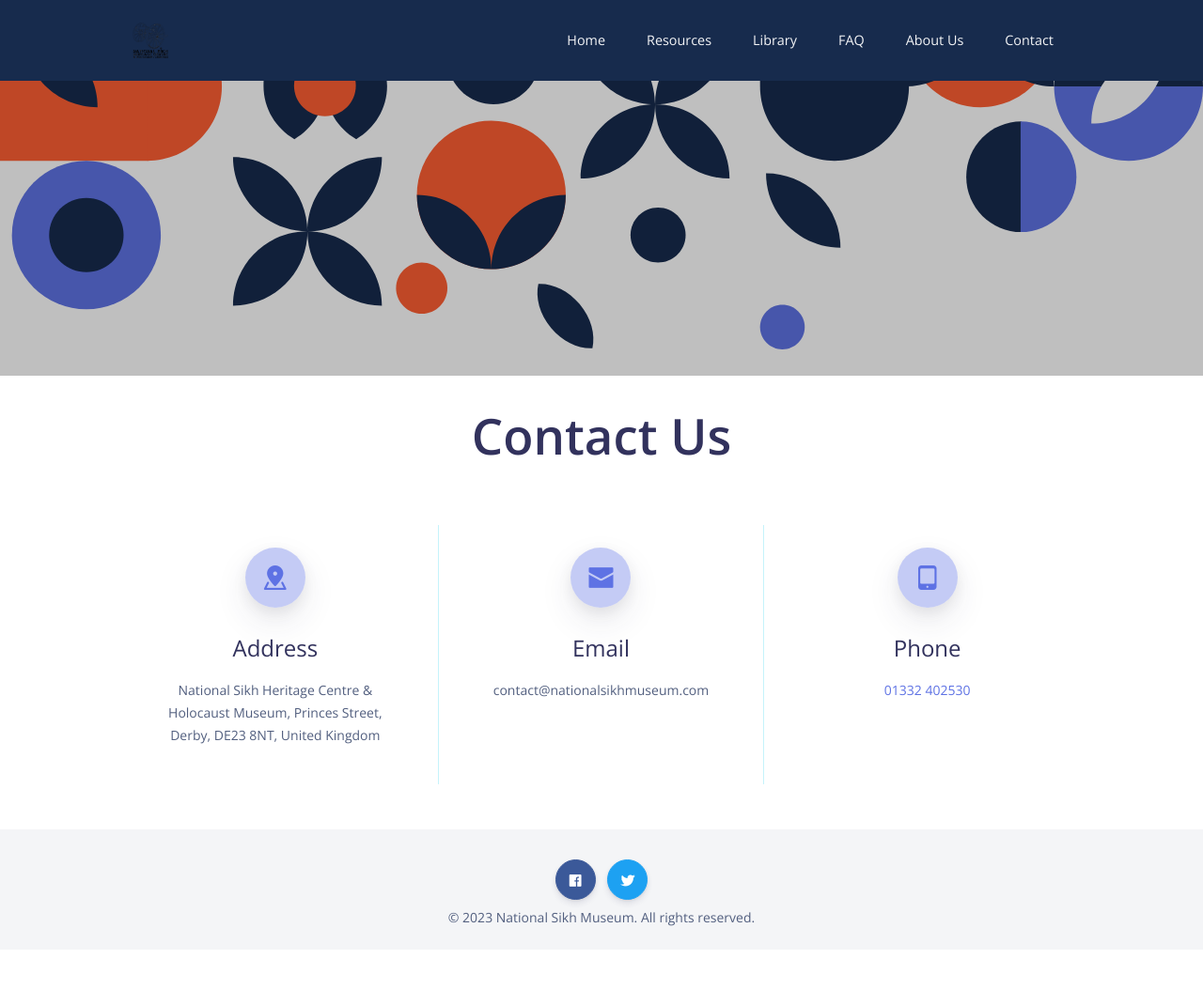
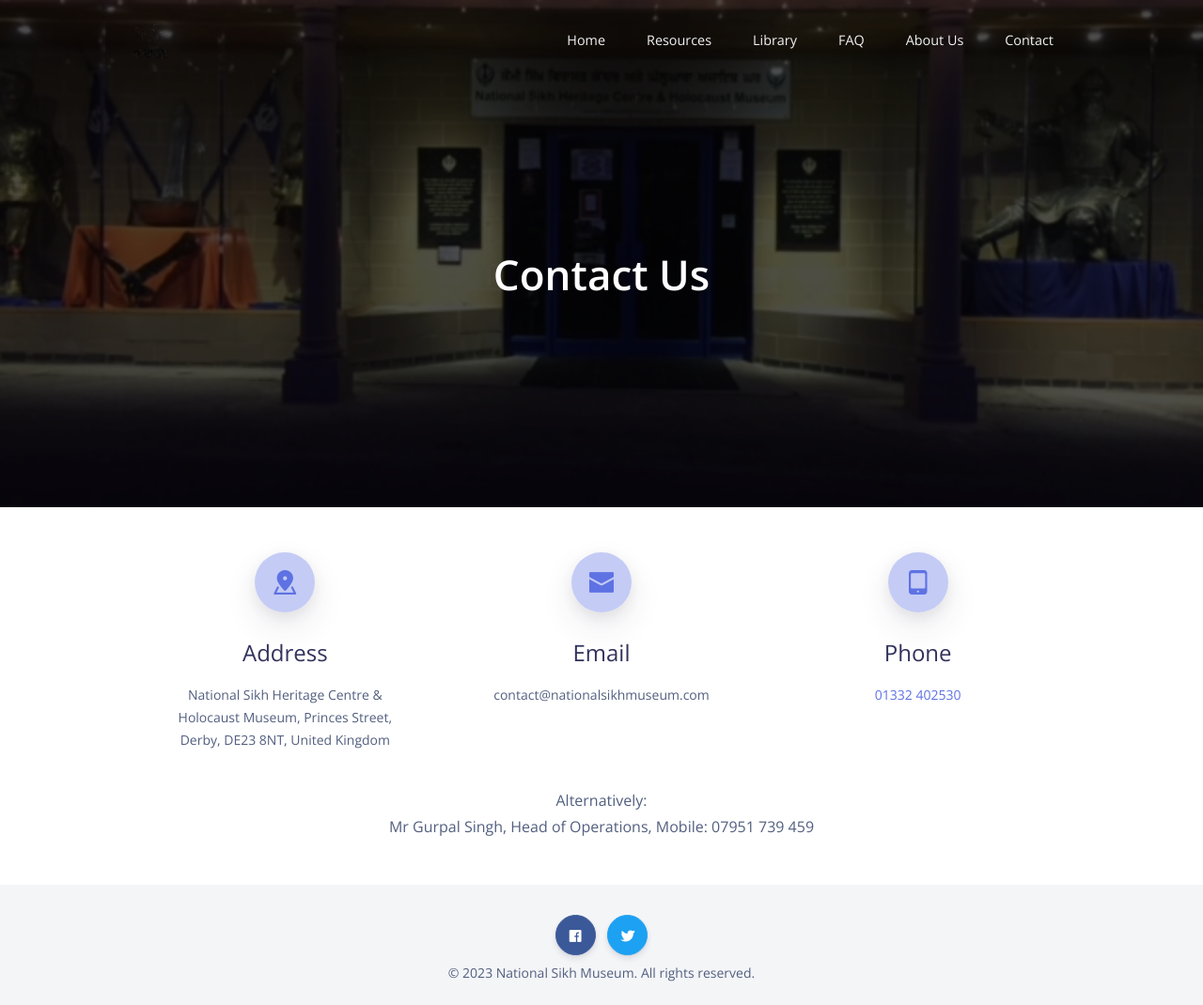
Before and after one commit to National-Sikh-Museum-Derby/national-sikh-museum, a Jekyll site: the page built from _pages/contact.md, in a window 1280 px wide. Shown: the whole page at 94% size. Built offline with Jekyll 4.4.1, drawn with Linux system fonts in a browser that asks for light colours; nearby versions of some CDN libraries; before the commit the page ends 1011 px from its top, so only the background shows below that.

Commit message:
update contact us page

```diff
--- a/_includes/components/headers/contact-page-header.html
+++ b/_includes/components/headers/contact-page-header.html
@@ -1,7 +1,7 @@
 <div class="contactus-3 fullWidth">
   <div class="page-header page-header-small header-filter mb-4">
     <!-- <div class="page-header-image card-background" style="background-image: url(/assets/img/brand/banner-3.jpeg);"></div> -->
-    <img class="bg-image" src="{{ '/assets/img/ill/bg_contactus3.svg' | relative_url }}" alt="">
+    <img class="bg-image" src="{{ '/assets/img/sections/home-header.jpg' | relative_url }}" alt="">
   </div>
   <div class="container">
     <div class="row">
--- a/_pages/contact.md
+++ b/_pages/contact.md
@@ -1,8 +1,49 @@
 ---
-title: Contact
-subtitle: Contact us
-type: contact
+title: Contact Us
+subtitle:
 description: Contact us
+featured_image: /assets/img/sections/home-header.jpg
 ---
 
-{% include components/headers/contact-page-header.html %}
+<div class="container">
+    <div class="row">
+        <div class="col-lg-4 col-md-6 col-6">
+        <div class="info info-hover">
+            <div class="icon icon-shape icon-shape-primary icon-lg shadow rounded-circle text-primary">
+            <i class="ni ni-square-pin"></i>
+            </div>
+            <h4 class="info-title">Address</h4>
+            <p class="description px-0">
+            National Sikh Heritage Centre & Holocaust Museum,
+            Princes Street,
+            Derby,
+            DE23 8NT,
+            United Kingdom</p>
+        </div>
+        </div>
+        <div class="col-lg-4 col-md-6 col-6">
+        <div class="info info-hover">
+            <div class="icon icon-shape icon-shape-primary icon-lg shadow rounded-circle text-primary">
+            <i class="ni ni-email-83"></i>
+            </div>
+            <h4 class="info-title">Email</h4>
+            <p class="description px-0">contact@nationalsikhmuseum.com</p>
+        </div>
+        </div>
+        <div class="col-lg-4 col-md-6 col-6">
+        <div class="info info-hover">
+            <div class="icon icon-shape icon-shape-primary icon-lg shadow rounded-circle text-primary">
+            <i class="ni ni-mobile-button"></i>
+            </div>
+            <h4 class="info-title">Phone</h4>
+            <p class="description px-0"><a href="tel:00441332402530">01332 402530</a></p>
+        </div>
+        </div>
+    </div>
+    <p class="text-center">
+        Alternatively:<br/>
+        Mr Gurpal Singh,
+        Head of Operations,
+        Mobile: 07951 739 459
+    </p>
+</div>
```
Also changed, not shown: _pages/about-us.md (+1 -1 lines), readme.md.
